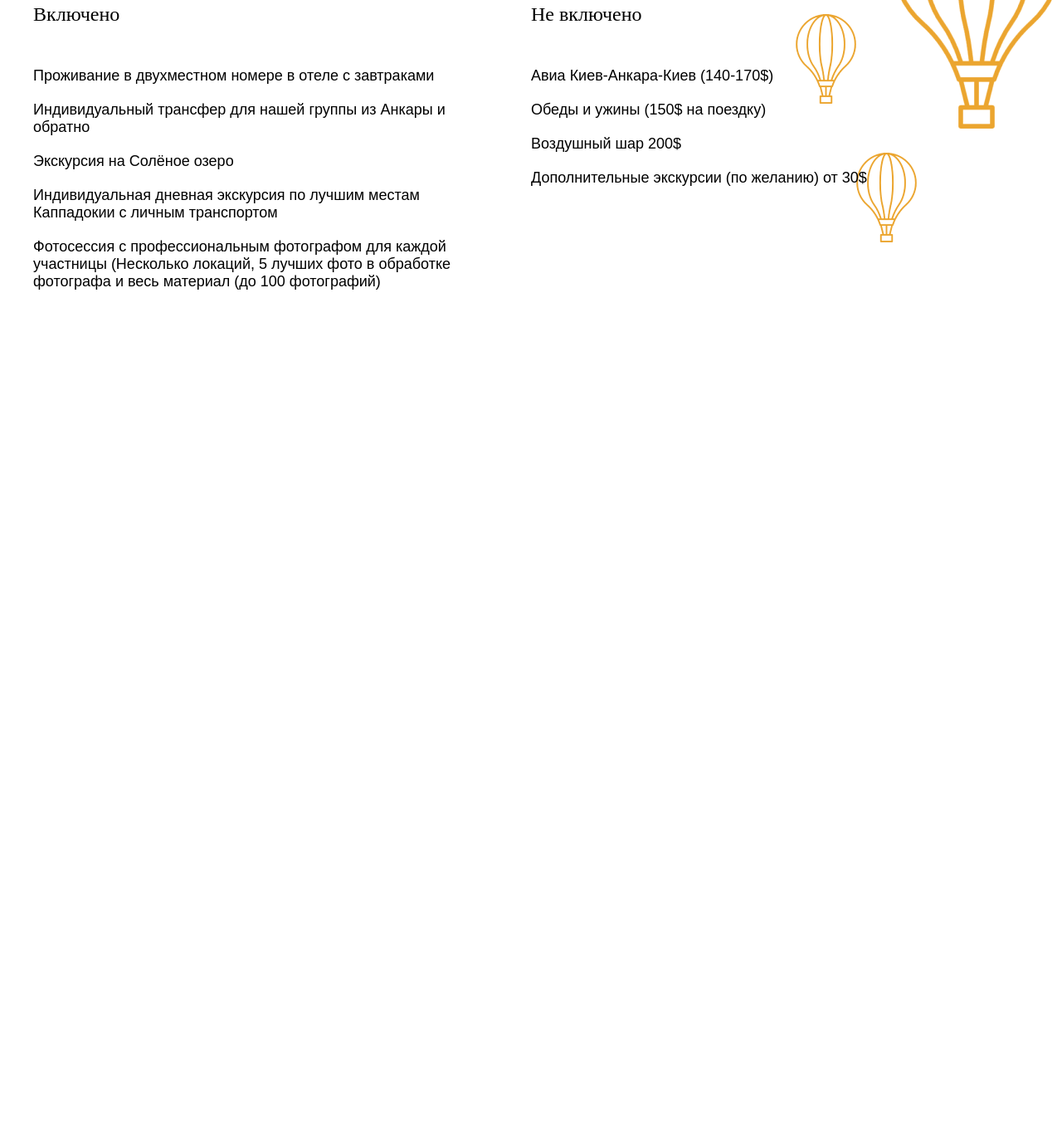
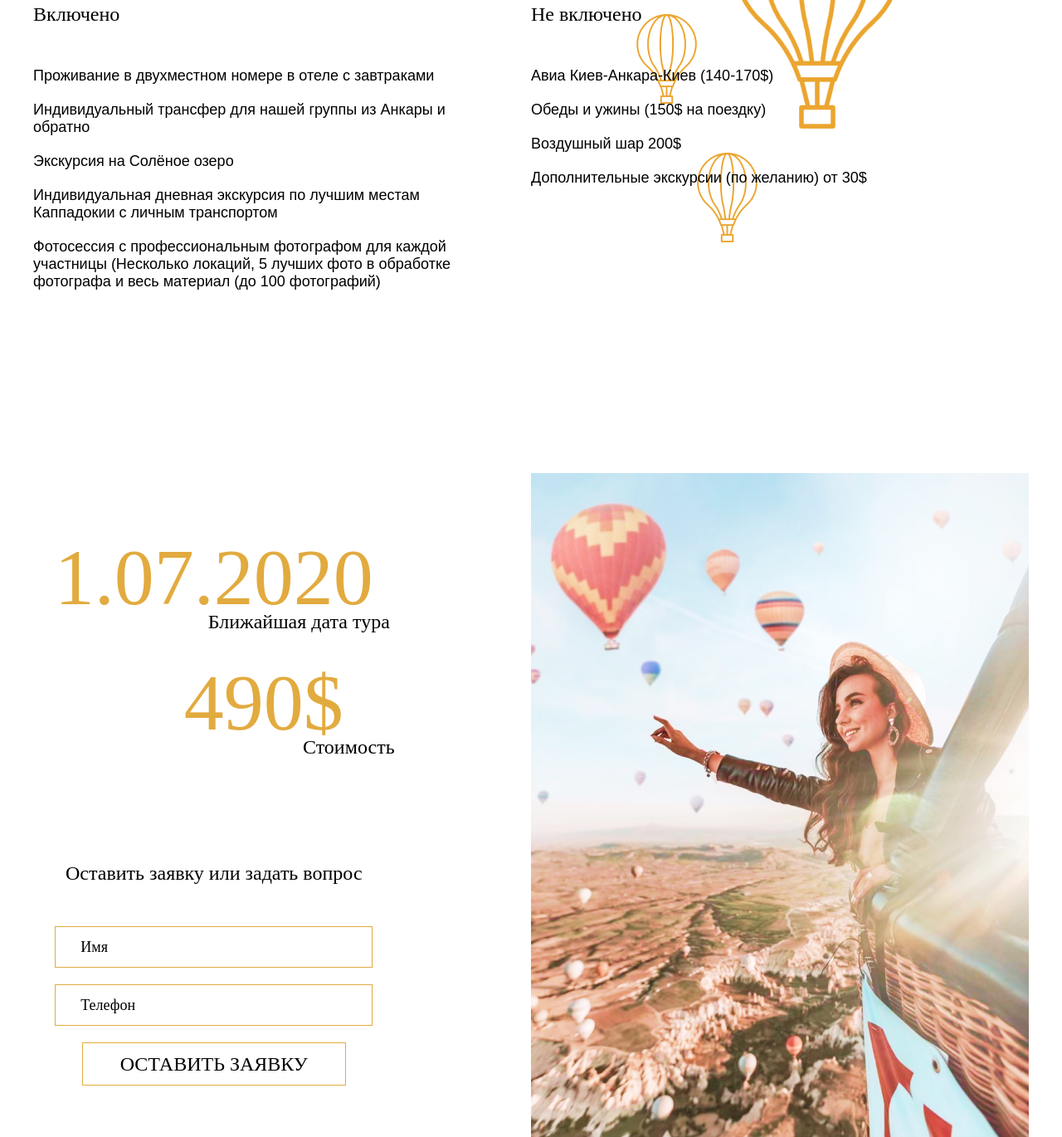
Before and after one commit to TRETYAKweb/Cappadocia-training, a plain HTML site: page index.html in a window 1280 px wide. Shown: the part 4828-6198 px from the top of the page at 83% size. Before the commit the page ends 5198 px from the top, so only its background shows below. Drawn offline with nearby package versions, Linux system fonts and the light colour scheme; files whose address does not match are found by name.

Commit message:
Сделал блок контакты

```diff
--- a/css/style.css
+++ b/css/style.css
@@ -276,6 +276,7 @@ a {
   padding: 17px 53px;
   border: 1px solid #e2ab3f;
   transition: 0.3s ease-in-out;
+  cursor: pointer;
 }
 
 .our-trip__btn:hover,
@@ -350,7 +351,105 @@ a {
 .price {
   background-image: url("../images/price__images.png");
   background-repeat: no-repeat;
-  background-position: center right;
+  background-position: center right 20%;
 }
 
 /* Price */
+
+/* contacts */
+
+.contacts__inner {
+  display: flex;
+  justify-content: space-between;
+}
+
+.contacts__date,
+.contacts__price {
+  font-family: "Balqis";
+  font-weight: 300;
+  font-size: 96px;
+  line-height: 128px;
+  color: #e2ab3f;
+}
+
+.contacts__date {
+  margin-bottom: 20px;
+}
+
+.contacts__price {
+  margin-left: 120px;
+}
+
+.contacts__date span,
+.contacts__price span {
+  font-family: "RobotoCondensed-LightItalic";
+  display: block;
+  font-weight: 300;
+  font-size: 24px;
+  line-height: 28px;
+  margin-top: -25px;
+  margin-left: 205px;
+  color: #000000;
+}
+
+.contacts__content {
+  text-align: center;
+  display: flex;
+  flex-direction: column;
+  justify-content: space-around;
+}
+
+.contacts__form {
+  margin-top: 100px;
+  min-width: 383px;
+  margin: 0 auto;
+}
+
+.contacts__form-title {
+  font-family: "RobotoCondensed-Regular";
+  font-size: 24px;
+  line-height: 28px;
+  margin-bottom: 50px;
+}
+
+.contact__form-input {
+  font-family: "RobotoCondensed-Regular";
+  padding: 0 30px;
+  color: #000;
+  display: block;
+  height: 50px;
+  margin-bottom: 20px;
+  width: 100%;
+  border: 1px solid #e2ab3f;
+  font-size: 18px;
+  line-height: 21px;
+  font-weight: 300;
+}
+
+.contact__form-input:focus {
+  border: 1.5px solid #e26d3f;
+}
+
+input::placeholder {
+  color: #000;
+}
+
+.contacts__form-btn {
+  font-family: "RobotoCondensed-Light";
+  padding: 11px 45px;
+  background-color: transparent;
+  border: 1px solid #e2ab3f;
+  color: #000;
+  font-weight: 300;
+  font-size: 24px;
+  line-height: 28px;
+  transition: 0.3s ease-in-out;
+  cursor: pointer;
+}
+
+.contacts__form-btn:hover,
+.contacts__form-btn:focus {
+  background-color: #e2ab3f;
+}
+
+/* contacts */
--- a/index.html
+++ b/index.html
@@ -229,6 +229,33 @@
       </div>
     </div>
   </section>
+  <section class="contacts page-section">
+    <div class="container">
+      <div class="contacts__inner">
+        <div class="contacts__content">
+          <div class="contacts__info">
+            <div class="contacts__date">
+              1.07.2020
+              <span>Ближайшая дата тура</span>
+            </div>
+            <div class="contacts__price">
+              490$
+              <span>Стоимость</span>
+            </div>
+          </div>
+          <form class="contacts__form">
+            <h4 class="contacts__form-title">
+              Оставить заявку или задать вопрос
+            </h4>
+            <input class="contact__form-input contacts__form-name" type="text" placeholder="Имя">
+            <input class="contact__form-input contacts__form-phone" type="tel" placeholder="Телефон">
+            <button class="contacts__form-btn" type="submit">ОСТАВИТЬ ЗАЯВКУ</button>
+          </form>
+        </div>
+        <img class="contacts__images" src="images/contacts__images.jpg" alt="contacts__images">
+      </div>
+    </div>
+  </section>
 
   <script src="https://ajax.googleapis.com/ajax/libs/jquery/3.6.0/jquery.min.js"></script>
   <script src="js/slick.min.js"></script>
```
Also changed, not shown: images/contacts__images.jpg (added).
